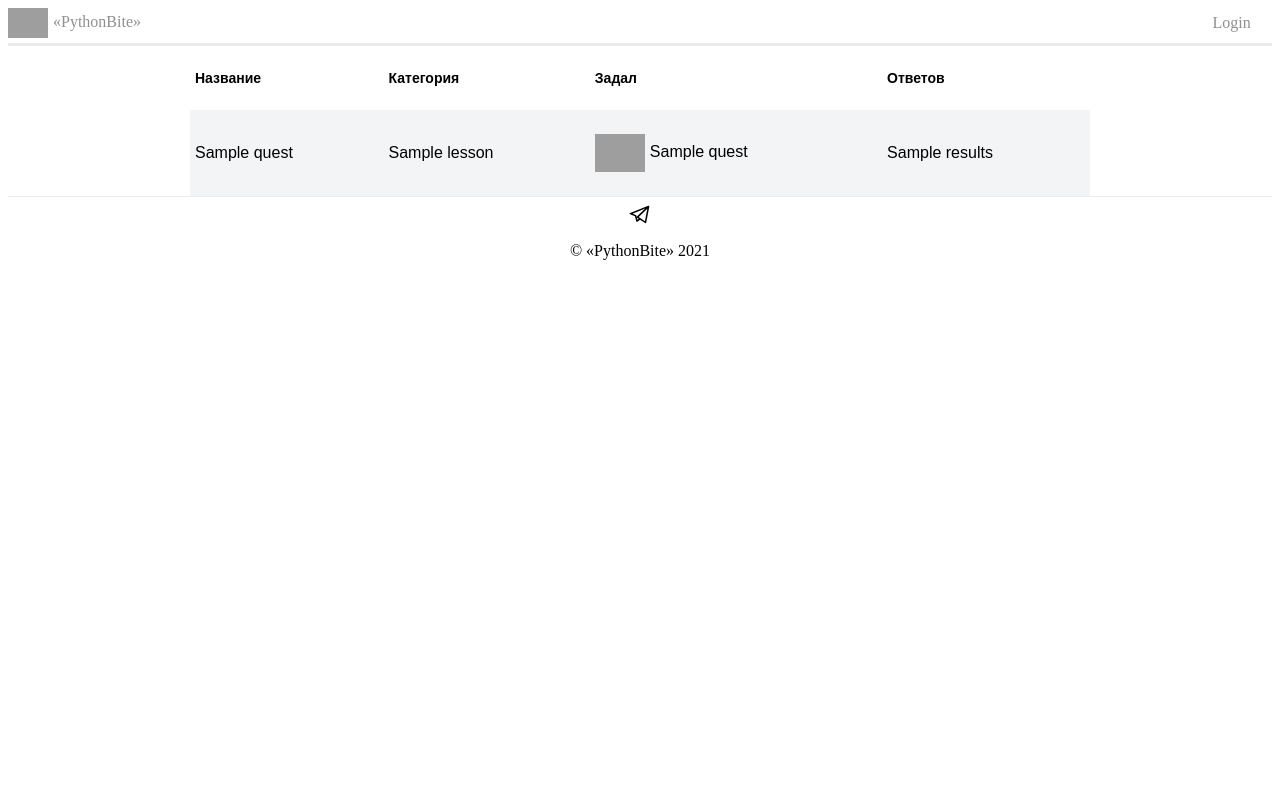
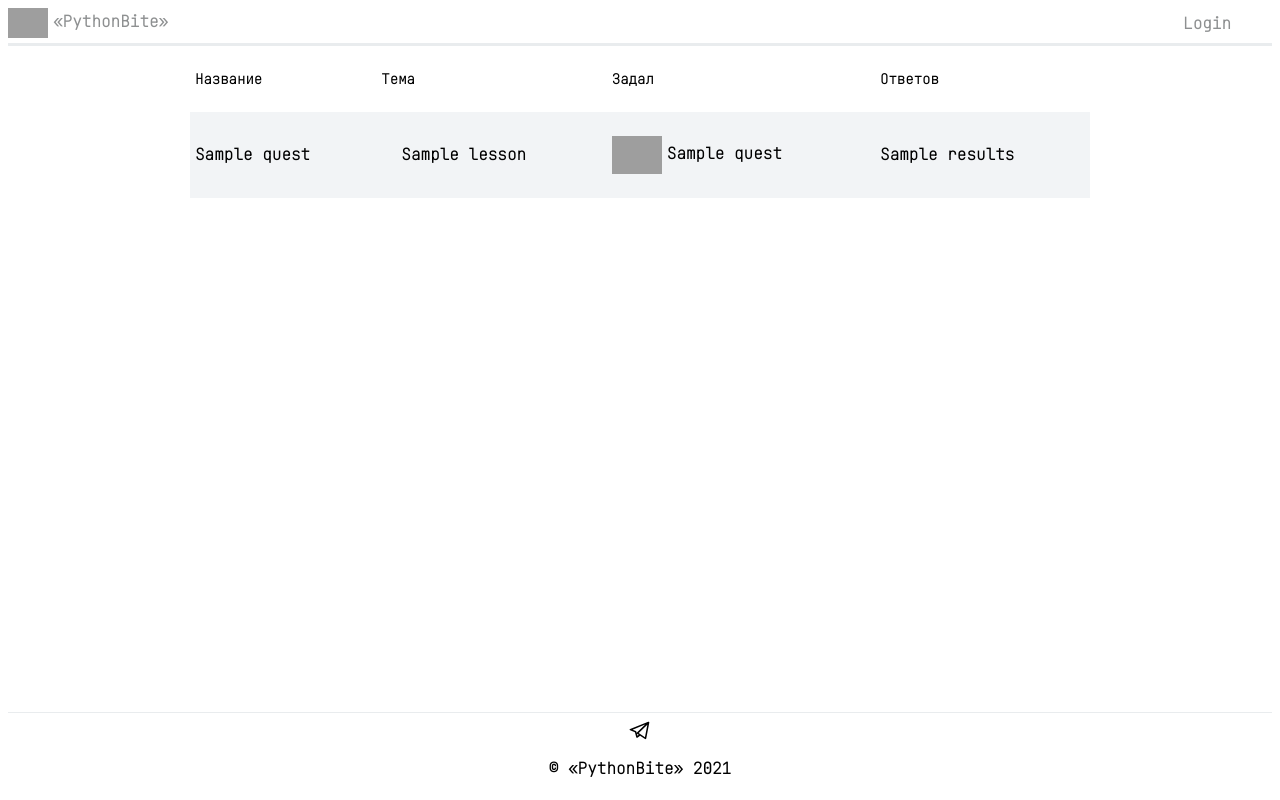
Before and after one commit to vsecoder-old-account/PythonBite, a Flask app: template templates/forums.html in a window 1280 px wide. Run offline with Flask 2, Linux system fonts and the light colour scheme; the template is opened without the code that fills it: most values are stand-ins (such as "Sample title", 1, 10 or a date in 2020); grey boxes are pictures that could not be loaded.

Commit message:
Forum update

```diff
--- a/app.py
+++ b/app.py
@@ -74,7 +74,6 @@ def forum_create():
 		answer = request.form.get('answer')
 
 	if id and id2 and text:
-		print(1)
 		commit_forum(id, id2, text, name)
 
 	return redirect(f"https://pythonbite.herokuapp.com/f/{id}", code=200)
--- a/scripts/checks.py
+++ b/scripts/checks.py
@@ -135,7 +135,7 @@ def get_forums():
 			'title': forum.title,
 			'lesson': forum.lesson,
 			'quest': forum.quest,
-			'results': len(json.loads(forum.results)),
+			'results': len(json.loads(forum.results)) - 1,
 			'user': forum.user
 		}
 		forum_list.append(forum_as_dict)
--- a/templates/forums.html
+++ b/templates/forums.html
@@ -10,6 +10,8 @@
 @import url('https://fonts.googleapis.com/css2?family=JetBrains+Mono:wght@100&display=swap');
 * {
   box-sizing: border-box;
+  font-family: 'JetBrains Mono', monospace;
+  font-weight: 700;
 }
 table {
   font-family: arial, sans-serif;
@@ -39,7 +41,7 @@ tr:nth-child(even) {
   max-width: 900px;
   margin: 0 auto;
 }
-.pc {
+.pc, .pc1 {
   display: none;
 }
 header {
@@ -79,7 +81,7 @@ footer {
 
 .logo, .menu {
   display: inline-block;
-  width: 49%;
+  width: 48%;
   vertical-align: middle;
   cursor: pointer;
   align-items: center;
@@ -102,11 +104,24 @@ footer {
   margin-left: 10px;
 }
 
+main {
+  min-height: 85%;
+}
+
 @media screen and (max-width: 780px) {
   .mobile {
     display: none;
   }
   .pc {
+    display: inline;
+    text-align: center;
+    max-width: 50px;
+    display: block;
+    padding-top: 4px;
+    margin-top: 4px;
+    border-top: solid 1px #e9ecee;
+  }
+  .pc1 {
     display: inline;
     text-align: center;
     max-width: 50px;
@@ -138,17 +153,23 @@ footer {
     <table>
       <tr class="tablehead">
         <th>Название</th>
-        <th class="mobile">Категория</th>
-        <th class="pc">Урок/Ответов</th>
+        <th class="mobile">Тема</th>
+        <th class="pc1">Тема/Ответов</th>
         <th class="mobile">Задал</th>
         <th class="mobile">Ответов</th>
       </tr>
       {% for el in quests %}
         <tr class="forum" onclick="window.location.pathname = '/f/{{ el.id }}'">
           <td>{{ el.title }}</td>
-          <td class="center"><span>{{ el.lesson }}</span><span class="pc">{{ el.results }}</span></td>
+          <td class="center"><span style="margin-left: 20px;">{{ el.lesson }}</span><span class="pc">{{ el.results }}</span></td>
           <td class="mobile"><img src="https://source.boringavatars.com/beam/120/{{ el.user }}?colors=8B8B8B,5C5C5C,2A2829,4E556A,B6B6B6">{{ el.name }}</td>
-          <td class="mobile">{{ el.results }}</td>
+          <td class="mobile">
+            {% if el.results %}
+              {{ el.results }}
+            {% else %}
+              0
+            {% endif %}
+          </td>
         </tr></a>
       {% endfor %}
     </table>
```
Also changed, not shown: templates/add_forum.html (+10 -4 lines), templates/forum.html (+7 -1 lines), database.db.
